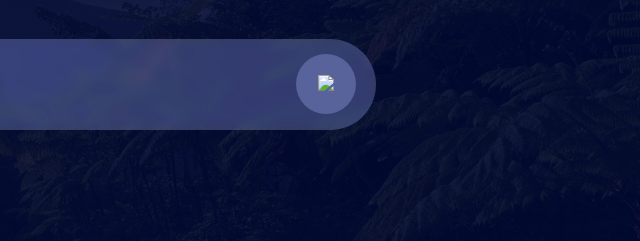
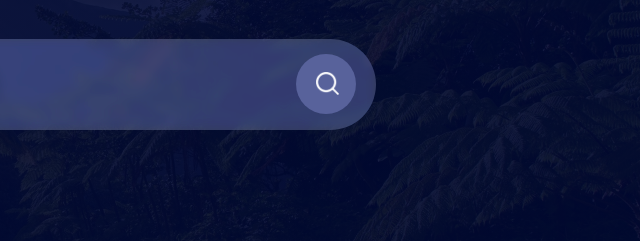
Before and after one commit to Vamshi5k/Search-engine, a plain HTML site: page index.html in a window 1280 px wide. Shown: the part 316-557 px from the top of the page, 614-1254 px from the left. Drawn offline with Linux system fonts and the light colour scheme; files whose address does not match are found by name.

Commit message:
Update index.html

```diff
--- a/index.html
+++ b/index.html
@@ -11,7 +11,7 @@
     <div class="container">
         <form action=" https://www.google.com/search" method="get" class="search-bar">
             <input type="text" placeholder="search anything" name="q">
-            <button type="submit"><img src="images/search.png"></button>
+            <button type="submit"><img src="search.png"></button>
         </form>
 
     </div>
```
